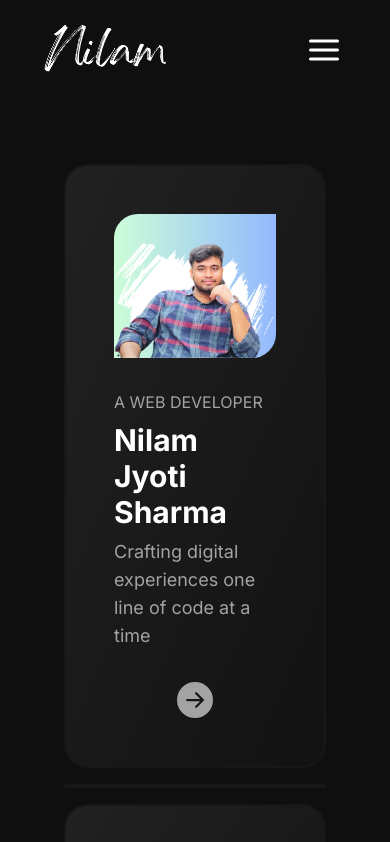
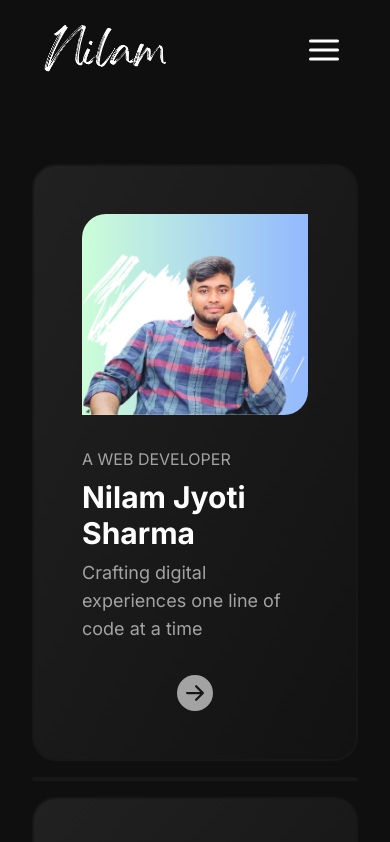
Before and after one commit to nilamjyotisharma/nilamjyotisharma, a Next.js app: page / in a window 390 px wide. Shown: the top 842 px of the page. Built offline with nearby package versions, Linux system fonts and the light colour scheme; what @shrutibalasa/tailwind-grid-auto-fit would draw is missing.

Commit message:
margin in main

```diff
--- a/src/app/page.js
+++ b/src/app/page.js
@@ -27,7 +27,7 @@ export default function Home() {
   return (
     <>
     <BaseLayout>
-    <div className='h-screen mx-16 md:mx-24 lg:mx-36 mt-24'>
+    <div className='h-screen mx-8 md:mx-24 lg:mx-36 mt-24'>
 
     <div className=''>
       <div className='grid grid-flow-row lg:grid-cols-4 md:grid-cols-2 gap-4'>
```
